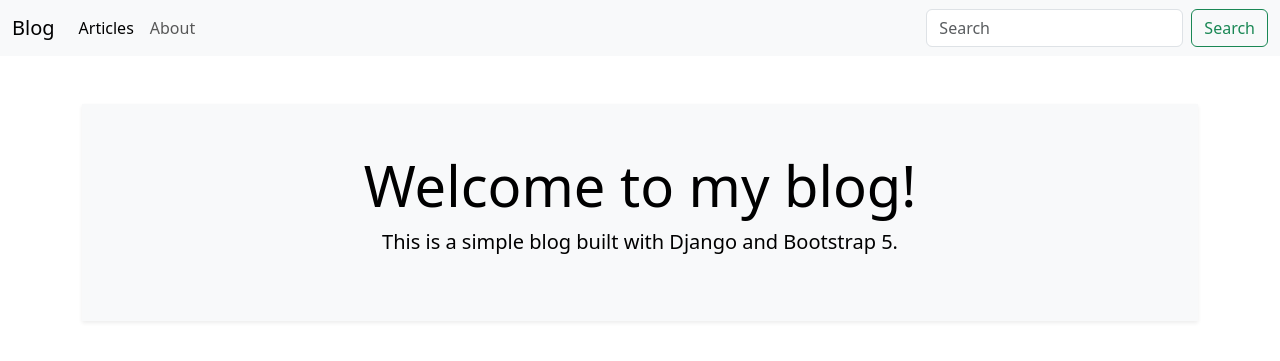
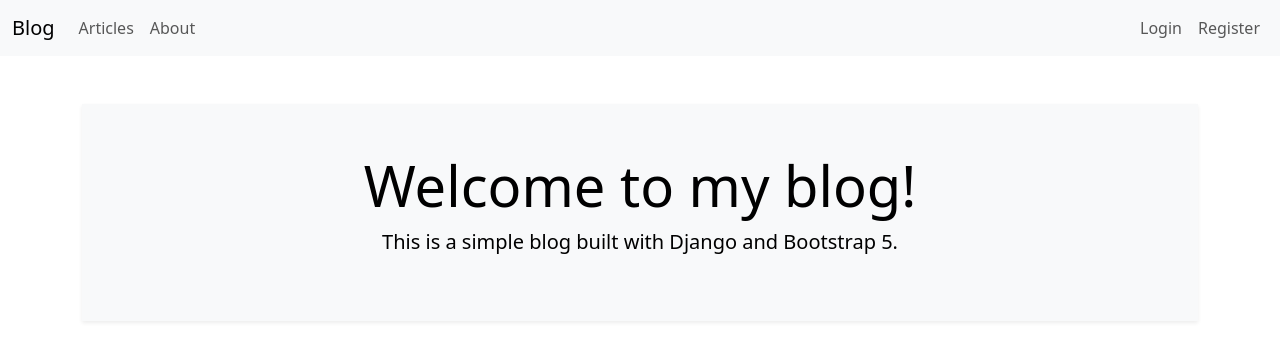
Before and after one commit to aykutulis/django-blog, a Django app: page / in a window 1280 px wide. Shown: the top 361 px of the page. Run offline with Django 4.2, Linux system fonts and the light colour scheme.

Commit message:
feat: session check on navbar

```diff
--- a/templates/includes/navbar.html
+++ b/templates/includes/navbar.html
@@ -15,16 +15,58 @@
     <div class="collapse navbar-collapse" id="navbarSupportedContent">
       <ul class="navbar-nav me-auto mb-2 mb-lg-0">
         <li class="nav-item">
-          <a class="nav-link active" aria-current="page" href="/articles/">Articles</a>
+          <a
+            class="nav-link {% if request.path == '/articles/' %} active {% endif %}"
+            aria-current="page"
+            href="/articles/"
+            >Articles</a
+          >
         </li>
         <li class="nav-item">
-          <a class="nav-link" aria-current="page" href="/about/">About</a>
+          <a class="nav-link {% if request.path == '/about/' %} active {% endif %}" aria-current="page" href="/about/"
+            >About</a
+          >
         </li>
       </ul>
-      <form class="d-flex" role="search">
-        <input class="form-control me-2" type="search" placeholder="Search" aria-label="Search" />
-        <button class="btn btn-outline-success" type="submit">Search</button>
-      </form>
+      <ul class="navbar-nav mb-2 mb-lg-0">
+        {% if request.user.is_authenticated %}
+        <li class="nav-item">
+          <a
+            class="nav-link {% if request.path == '/articles/dashboard/' %} active {% endif %}"
+            aria-current="page"
+            href="/articles/dashboard/"
+            >Dashboard</a
+          >
+        </li>
+        <li class="nav-item">
+          <a
+            class="nav-link {% if request.path == '/user/logout/' %} active {% endif %}"
+            aria-current="page"
+            href="/user/logout/"
+            >Logout</a
+          >
+        </li>
+
+        {% else %}
+
+        <li class="nav-item">
+          <a
+            class="nav-link {% if request.path == '/user/login/' %} active {% endif %}"
+            aria-current="page"
+            href="/user/login/"
+            >Login</a
+          >
+        </li>
+        <li class="nav-item active">
+          <a
+            class="nav-link {% if request.path == '/user/register/' %} active {% endif %}"
+            aria-current="page"
+            href="/user/register/"
+            >Register</a
+          >
+        </li>
+        {% endif %}
+      </ul>
     </div>
   </div>
 </nav>
```
